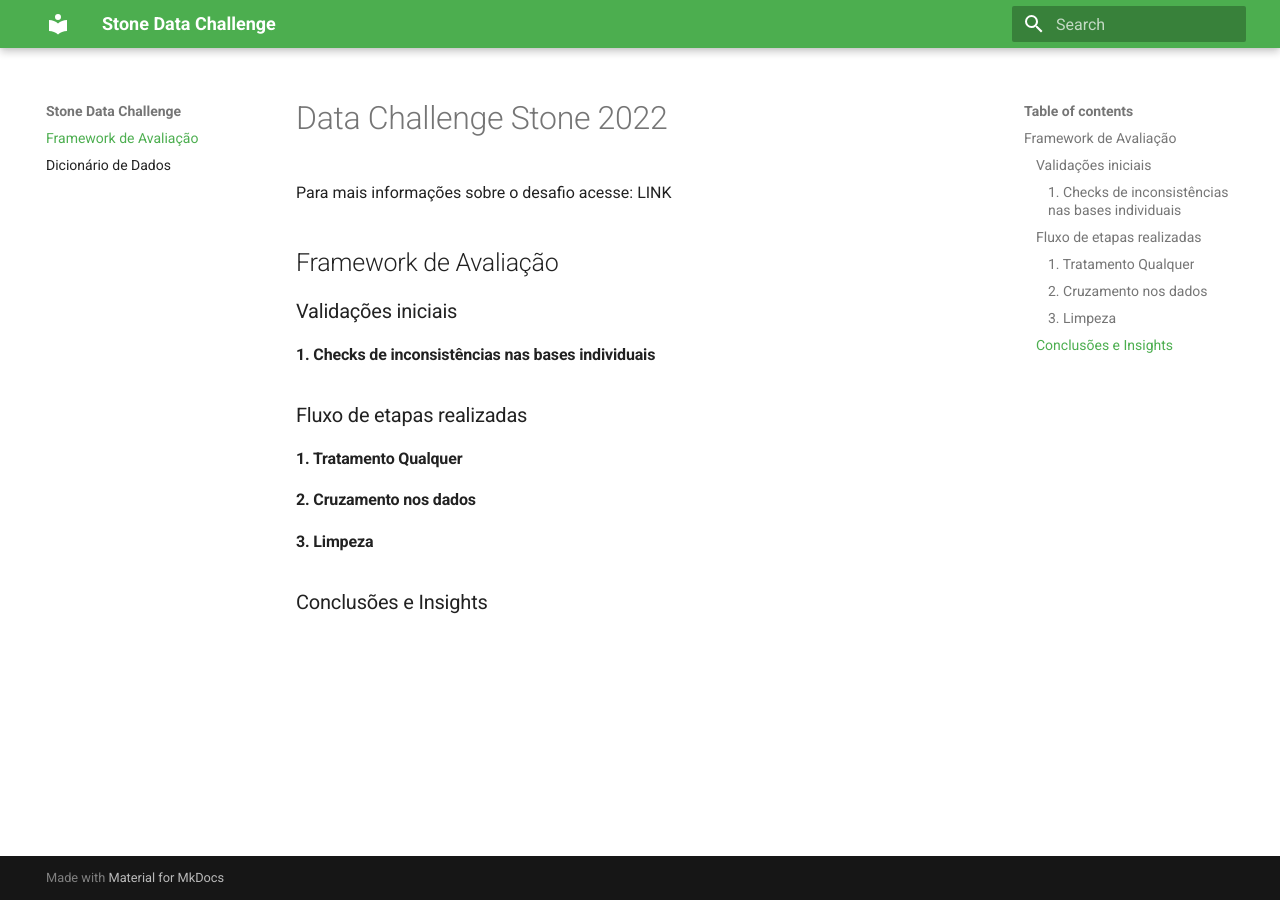
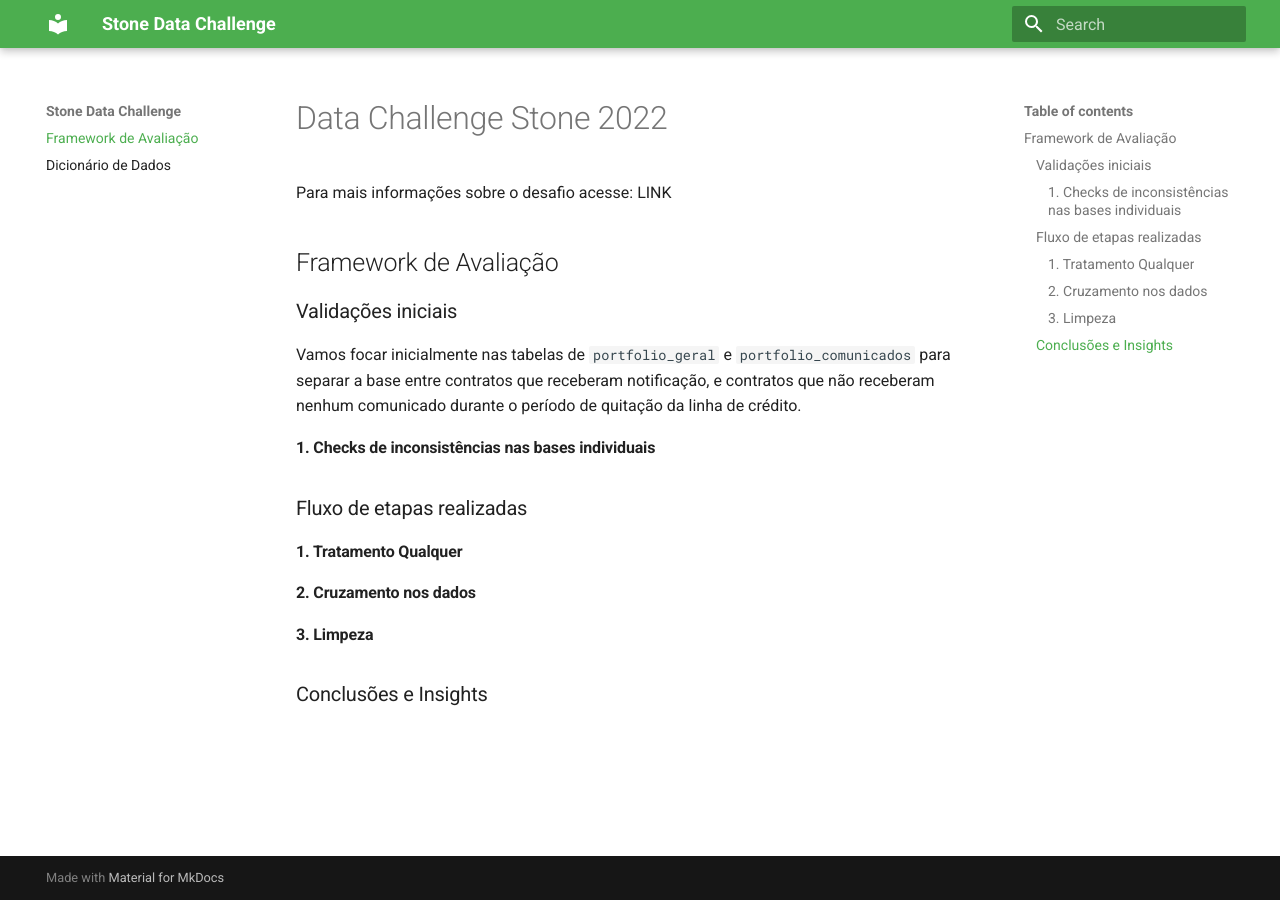
Before and after one commit to LucianoBatista/stone-data-challenge, an MkDocs documentation site: the page built from docs/index.md, in a window 1280 px wide. Built offline with MkDocs 1.6.1 and Material for MkDocs 9.7.7, drawn with Linux system fonts in a browser that asks for light colours; comment, search, counter and statistics services are not loaded.

Commit message:
:sparkles: getting the data for analysis.

```diff
--- a/docs/index.md
+++ b/docs/index.md
@@ -5,6 +5,8 @@
 ## Framework de Avaliação
 
 ### Validações iniciais
+
+Vamos focar inicialmente nas tabelas de `portfolio_geral` e `portfolio_comunicados` para separar a base entre contratos que receberam notificação, e contratos que não receberam nenhum comunicado durante o período de quitação da linha de crédito.
 
 #### 1. Checks de inconsistências nas bases individuais
 
--- a/pyproject.toml
+++ b/pyproject.toml
@@ -11,6 +11,7 @@
 mkdocs-material = "8.2.11"
 mkdocs-mermaid2-plugin = "0.6.0"
 ipykernel = "6.13.0"
+seaborn = "0.11.2"
 
 [tool.poetry.dev-dependencies]
 pytest = "^5.2"
```
Also changed, not shown: 4 other files.
